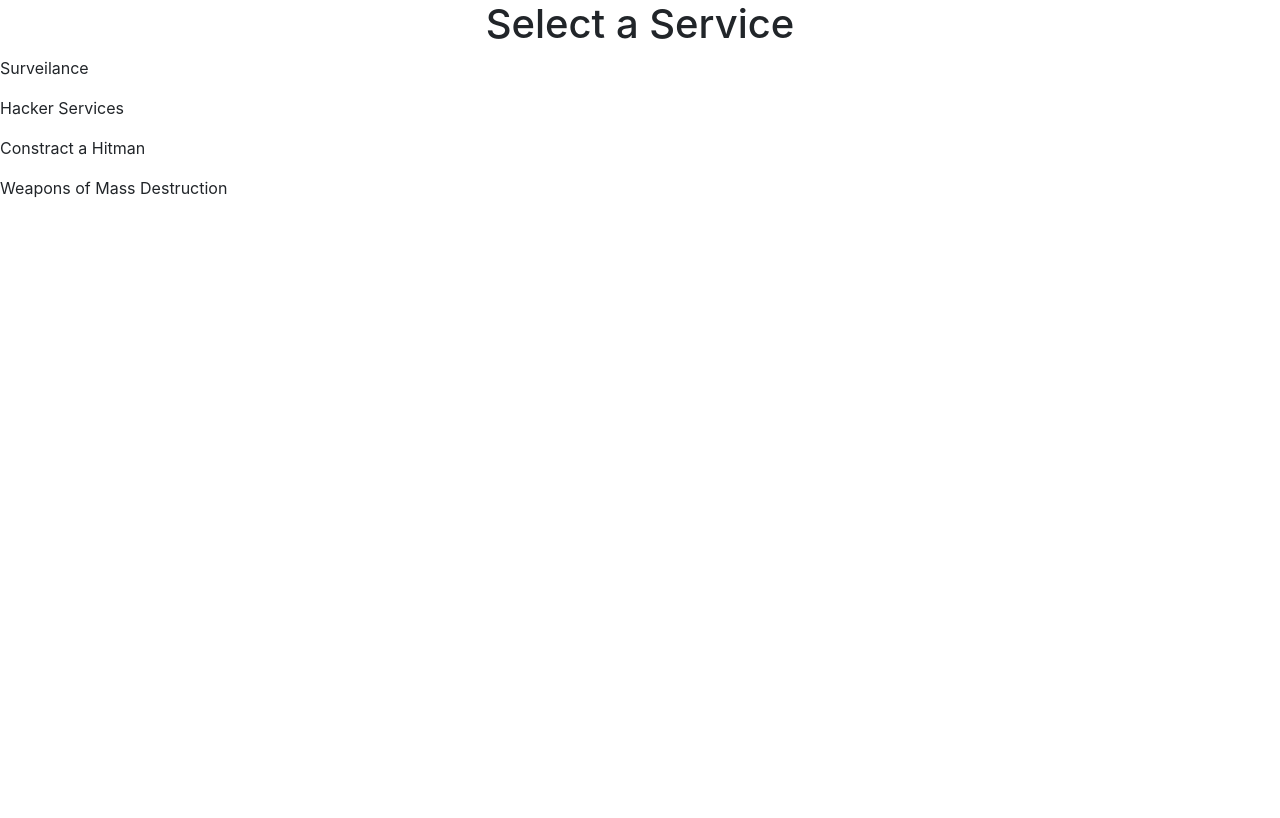
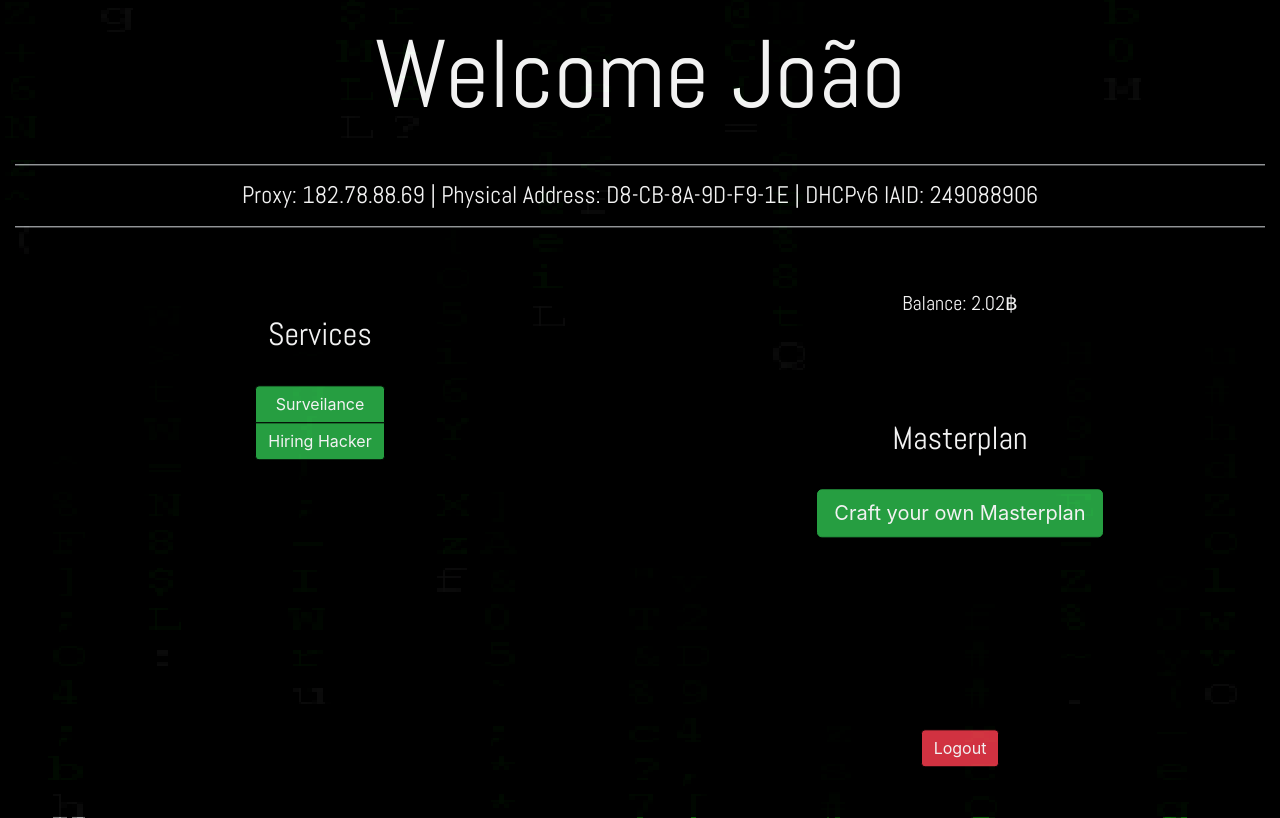
Before and after one commit to joaopmsilva/ACME-Labs-Hackathon, a PHP site: page /html/authed.html in a window 1280 px wide. Before the commit the page ends 198 px from the top, so only its background shows below. Run offline with PHP 8.4, Linux system fonts and the light colour scheme; some libraries are stand-ins or nearby versions.

Commit message:
edited authed page

```diff
--- a/html/authed.html
+++ b/html/authed.html
@@ -1,37 +1,91 @@
 <!DOCTYPE html>
 <html lang="en">
-<head>
-    <meta charset="UTF-8">
+  <head>
+    <meta charset="utf-8">
     <meta http-equiv="X-UA-Compatible" content="IE=edge">
-    <meta name="viewport" content="width=device-width, initial-scale=1.0">
-    <title>ACME Labs</title>
-    <link rel="stylesheet" href="https://maxcdn.bootstrapcdn.com/bootstrap/4.0.0/css/bootstrap.min.css" modelType="text/css"/>
-    <script modelType="application/javascript" src="https://code.jquery.com/jquery-2.2.4.min.js"></script>
-    <script modelType="application/javascript" async src="https://maxcdn.bootstrapcdn.com/bootstrap/4.0.0/js/bootstrap.min.js"></script>
-    <script src="../js/index.js" defer></script>
-    <style>
-        body {
-          background-image: url();
-        }
-    </style>
-</head>
-<body>
-    <div>
-        <h1 style="text-align: center;" style="color: white">Select a Service</h1>
-    </div>
+    <meta name="viewport" content="width=device-width, initial-scale=1">
 
-    <div id="services">
-        <div style="margin-bottom: 3em;">
-            <p>Surveilance</p>
-            <p>Hacker Services</p>
-            <p>Constract a Hitman</p>
-            <p>Weapons of Mass Destruction</p>
-            <p></p>
+    <title></title>
 
-        </div>
+    <meta name="description" content="Source code generated using layoutit.com">
+    <meta name="author" content="LayoutIt!">
 
-
-    </div>
-
+    <link
+    href="https://maxcdn.bootstrapcdn.com/bootstrap/4.0.0/css/bootstrap.min.css"
+    rel="stylesheet"
+    id="bootstrap-css"
+    />
+    <script src="https://maxcdn.bootstrapcdn.com/bootstrap/4.0.0/js/bootstrap.min.js"></script>
+    <script src="https://cdnjs.cloudflare.com/ajax/libs/jquery/3.2.1/jquery.min.js"></script>
+    <script src="https://cdn.jsdelivr.net/jquery.validation/1.15.1/jquery.validate.min.js"></script>
+    <link rel="preconnect" href="https://fonts.gstatic.com">
+    <link href="https://fonts.googleapis.com/css2?family=Abel&display=swap" rel="stylesheet">
+    <link
+        href="https://stackpath.bootstrapcdn.com/font-awesome/4.7.0/css/font-awesome.min.css"
+        rel="stylesheet"
+        integrity="sha384-wvfXpqpZZVQGK6TAh5PVlGOfQNHSoD2xbE+QkPxCAFlNEevoEH3Sl0sibVcOQVnN"
+        crossorigin="anonymous"
+    />
+  </head>
+  <body style="margin: 0; position: absolute; top: 50%; width: 100%; -ms-transform: translateY(-50%); transform: translateY(-50%); background-image: url('../html/resources/209037.gif');">
+    <div class="container-fluid text-center" style="background-color: black; opacity: 95%;">
+	<div class="row">
+		<div class="col-md-12">
+			<blockquote class="blockquote text-center">
+				<h1 class="display-1" style="color: white; font-family: 'Abel', sans-serif; margin-top: 35px;">
+					Welcome João
+				</h1>
+			</blockquote>
+			<div class="row">
+				<div class="col-md-12">
+					<div class="border-top my-3 align-middle"></div>
+					<h4 style="color: white; font-family: 'Abel', sans-serif;">
+						Proxy: 182.78.88.69 | Physical Address: D8-CB-8A-9D-F9-1E | DHCPv6 IAID: 249088906
+					</h4>
+					<div class="border-top my-3 align-middle"></div>
+				</div>
+			</div>
+		</div>
+	</div>
+	<div class="row">
+		<div class="col-md-6">
+			<br><br><br>
+			<h2 style="color: white; font-family: 'Abel', sans-serif;">
+				Services
+			</h2>
+			<br>
+			<div class="btn-group-vertical">
+				<button type="button" onclick="location.href='services/video.html'" class="btn btn-success" style="border-width: 1px; border-color: black;">Surveilance</button>
+    			<button type="button" class="btn btn-success" style="border-width: 1px; border-color: black;">Hiring Hacker</button>
+			</div>
+		</div>
+		<div class="col-md-6">
+			<br><br>
+			<h5 style="color: white; font-family: 'Abel', sans-serif;">
+				Balance: 2.02฿
+			</h5>
+			<br><br><br><br>
+			<h2 style="color: white; font-family: 'Abel', sans-serif;">
+				Masterplan
+			</h2>
+			<br>
+			<button type="button" class="btn btn-success btn-lg">
+				Craft your own Masterplan
+			</button>
+		</div>
+	</div>
+	<div class="row">
+		<div class="col-md-6">
+		</div>
+		<div class="col-md-6" style="margin-bottom: 50px;">
+			<br><br><br><br><br><br><br><br>
+			<div class="btn-group-vertical">
+				<a href="landing.html">
+					<button type="button" class="btn btn-danger" style="border-width: 1px; border-color: black;">Logout</button>
+				</a>
+			</div>
+		</div>
+	</div>
+</div>
 </body>
 </html>
```
Also changed, not shown: css/video.css (line endings or trailing spaces).
